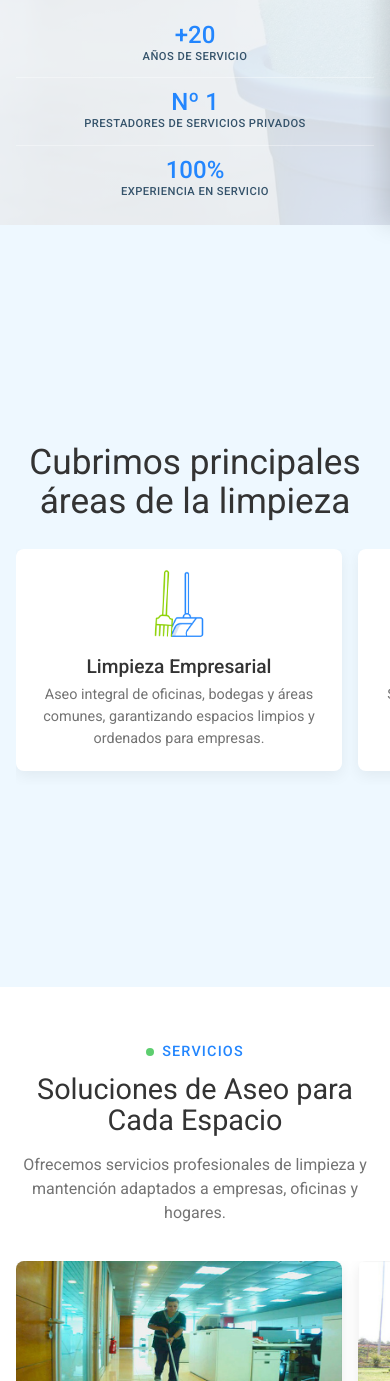
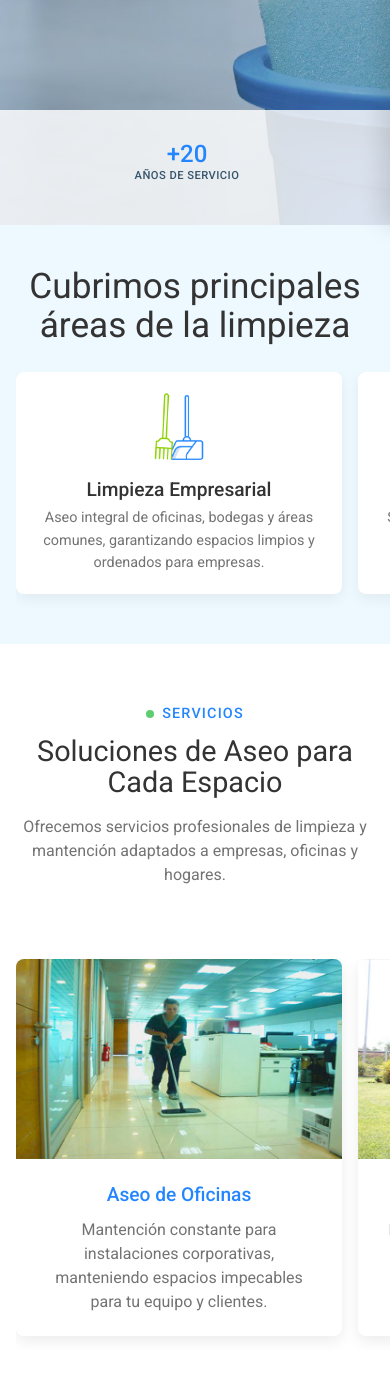
Before and after one commit to arielruiz1504-cloud/Acar-Web, a plain HTML site: page index.html in a window 390 px wide. Shown: the part 619-2000 px from the top of the page. Drawn offline with Linux system fonts and the light colour scheme.

Commit message:
Ajustes responsivos: stats deslizantes y elementos centrados.

```diff
--- a/assets/css/responsive.css
+++ b/assets/css/responsive.css
@@ -13,7 +13,7 @@
     .header-cta { width: 100%; }
     .hero h1 { font-size: clamp(2.25rem, 7vw, 3rem); }
     .desktop-break { display: none; }
-    .coverage-grid, .services-grid, .cards-container {
+    .hero-stats-inner, .coverage-grid, .services-grid, .cards-container {
         display: flex;
         gap: 24px;
         margin-right: -24px;
@@ -23,6 +23,13 @@
         scroll-snap-type: x mandatory;
         scrollbar-width: thin;
     }
+    .hero-stats-inner { margin-right: 0; padding: 0 24px 8px 0; }
+    .hero-stat {
+        flex: 0 0 min(390px, calc(100% - 48px));
+        padding: 8px 16px;
+        scroll-snap-align: start;
+    }
+    .hero-stat + .hero-stat { border-left: 0; }
     .coverage-item, .service-card, .card-horizontal {
         flex: 0 0 min(390px, calc(100% - 48px));
         scroll-snap-align: start;
@@ -40,20 +47,20 @@
     .hero h1 { font-size: 2.25rem; }
     .hero p { font-size: 14px; }
     .hero-stats { padding: 24px 0; }
-    .hero-stats-inner { grid-template-columns: 1fr; gap: 12px; }
-    .hero-stat + .hero-stat { padding-top: 12px; border-top: 1px solid rgba(255, 255, 255, .35); border-left: 0; }
+    .hero-stats-inner { gap: 16px; padding-right: 16px; }
+    .hero-stat { flex-basis: calc(100% - 32px); padding: 8px 12px; }
     .hero-stat strong { font-size: 1.5rem; }
     .hero-stat span { font-size: .7rem; }
     .section-header h2 { font-size: 2rem; }
-    .coverage { min-height: calc(100svh - var(--header-height)); padding: 62px 0 46px; }
+    .coverage { padding: 42px 0 36px; }
     .coverage .section-header { margin-bottom: 28px; }
     .coverage-grid, .services-grid, .cards-container { gap: 16px; margin-right: -16px; padding-right: 16px; }
     .coverage-item, .service-card, .card-horizontal { flex-basis: calc(100% - 32px); }
     .coverage-icon { height: 70px; font-size: 3.5rem; }
-    .card-horizontal { min-height: 0; padding: 20px 16px; }
+    .card-horizontal { min-height: 220px; padding: 24px 16px; }
     .card-content h3 { font-size: 1.1rem; }
     .card-content p { font-size: .9rem; }
-    .services, .why-us, .contact { padding-block: 52px; }
+    .services, .why-us, .contact { min-height: calc(100svh - var(--header-height)); padding-block: 52px; }
     .services h2, .why-us h2 { font-size: 1.8rem; }
     .contact-container { padding: 26px 20px; }
     .footer-main { grid-template-columns: 1fr; gap: 28px; padding-block: 34px; }
--- a/assets/css/styles.css
+++ b/assets/css/styles.css
@@ -27,8 +27,8 @@ a { color: inherit; }
 .header-cta, .hero-cta { display: inline-flex; align-items: center; justify-content: center; text-decoration: none; color: var(--white); }
 .header-cta { width: 138px; height: 39px; border: 0; border-radius: 4px; background: var(--blue); font: inherit; font-size: 14px; cursor: pointer; }
 
-.hero { position: relative; min-height: calc(100svh - var(--header-height)); color: var(--white); background-image: linear-gradient(rgba(35, 87, 130, 0.19), rgba(35, 87, 130, 0.422)), url("../img/principal.jpeg"); background-position: center; background-size: cover; }
-.hero-content { min-height: calc(100svh - var(--header-height)); display: flex; flex-direction: column; align-items: flex-start; justify-content: center; padding-block: 30px 170px; }
+.hero { position: relative; min-height: calc(100svh - var(--header-height)); color: var(--white); background-image: linear-gradient(rgba(35, 87, 130, 0.19), rgba(35, 87, 130, 0.422)), url("../img/principal.jpeg"); background-position: center 42%; background-size: cover; }
+.hero-content { min-height: calc(100svh - var(--header-height)); display: flex; flex-direction: column; align-items: center; justify-content: center; padding: 30px 0 170px; text-align: center; }
 .hero-badge { display: inline-block; margin-bottom: 20px; color: var(--white); font-size: .85rem; font-weight: 500; letter-spacing: .12em; text-transform: uppercase; }
 .hero h1 { margin: 0 0 18px; font-size: clamp(2.5rem, 4vw, 3.2rem); font-weight: 400; line-height: 1.05; letter-spacing: .2px; }
 .hero p { max-width: 570px; margin: 0 0 30px; font-size: 15px; line-height: 1.5; }
@@ -59,7 +59,7 @@ a { color: inherit; }
 .form-status { min-height: 21px; margin: 0 0 12px; color: #287d43; font-size: .85rem; }
 .form-status.is-error { color: #b42318; }
 
-.coverage { min-height: calc(100svh - var(--header-height)); display: flex; align-items: center; padding: 76px 0 58px; background: #eef8ff; }
+.coverage { display: flex; align-items: center; padding: 52px 0 48px; background: #eef8ff; }
 .coverage .section-header { margin-bottom: 34px; }
 .coverage .section-header h2 { margin: 0; font-size: 2.2rem; font-weight: 400; line-height: 1.1; }
 .coverage-grid { display: grid; grid-template-columns: repeat(3, 1fr); gap: 38px; }
@@ -78,7 +78,7 @@ section[id] { scroll-margin-top: var(--header-height); }
 .section-header p { max-width: 700px; margin: 0 auto; color: var(--muted); }
 .services .section-header { margin-bottom: 36px; }
 .cards-container { display: grid; grid-template-columns: repeat(3, 1fr); gap: 24px; }
-.card-horizontal { min-height: 190px; display: flex; align-items: flex-start; padding: 24px; border-top: 5px solid var(--green); border-radius: 8px; background: rgba(255, 255, 255, .1); box-shadow: 0 4px 6px rgba(0, 0, 0, .05); }
+.card-horizontal { min-height: 220px; display: flex; align-items: center; justify-content: center; padding: 28px 24px; border-top: 5px solid var(--green); border-radius: 8px; background: rgba(255, 255, 255, .1); box-shadow: 0 4px 6px rgba(0, 0, 0, .05); text-align: center; }
 .card-content h3 { margin: 0 0 10px; color: var(--white); font-size: 1.2rem; font-weight: 500; }
 .card-content p { margin: 0; color: rgba(255, 255, 255, .9); font-size: .95rem; line-height: 1.5; }
 .why-us .section-tag, .why-us .section-header p { color: var(--white); }
@@ -86,16 +86,16 @@ section[id] { scroll-margin-top: var(--header-height); }
 .why-us .card-content h3 { color: var(--blue); }
 .why-us .card-content p { color: var(--blue); }
 
-.services, .why-us, .contact { padding-block: 72px; }
+.services, .why-us, .contact { min-height: calc(100svh - var(--header-height)); display: flex; flex-direction: column; justify-content: center; padding-block: 72px; }
 .services h2, .why-us h2, .contact h2 { margin: 0 0 16px; font-weight: 400; }
 .services h2, .why-us h2 { text-align: center; font-size: 2.2rem; }
 .services-grid { display: grid; grid-template-columns: repeat(3, 1fr); gap: 28px; margin-top: 36px; }
-.service-card { overflow: hidden; background: var(--white); border-radius: 8px; box-shadow: 0 5px 15px rgba(0, 0, 0, .08); }
-.service-card-img { display: block; width: 100%; height: 180px; object-fit: cover; }
+.service-card { min-height: 340px; display: flex; flex-direction: column; overflow: hidden; background: var(--white); border-radius: 8px; box-shadow: 0 5px 15px rgba(0, 0, 0, .08); text-align: center; }
+.service-card-img { display: block; width: 100%; height: 200px; object-fit: cover; }
 .service-card-content { padding: 22px; }
 .service-card h3 { margin: 0 0 8px; color: var(--blue); font-size: 1.2rem; font-weight: 500; }
 .service-card p { margin: 0; color: var(--muted); }
-.service-help-card { display: flex; align-items: center; min-height: 280px; color: var(--white); background: var(--blue); }
+.service-help-card { min-height: 340px; display: flex; align-items: center; color: var(--white); background: var(--blue); }
 .service-help-card .service-card-content { width: 100%; }
 .service-help-card h3 { color: var(--white); }
 .service-help-card p { color: rgba(255, 255, 255, .9); }
@@ -105,15 +105,17 @@ section[id] { scroll-margin-top: var(--header-height); }
 .service-help-link:hover span { transform: translateX(4px); }
 .why-us { color: var(--white); background: linear-gradient(rgba(35, 134, 254, .9), rgba(35, 134, 254, .9)), url("../img/hero.jpg") center / cover; }
 .contact { background: var(--light); }
-.contact-container { max-width: 700px; margin: 0 auto; padding: 40px; background: var(--white); box-shadow: 0 4px 20px rgba(0, 0, 0, .05); }
+.contact-container { width: 100%; max-width: 700px; margin: 0 auto; padding: 40px; background: var(--white); box-shadow: 0 4px 20px rgba(0, 0, 0, .05); text-align: center; }
 .contact h2 { text-align: center; }
 .form-group { margin-bottom: 18px; }
-.form-group label { display: block; margin-bottom: 6px; font-weight: 500; }
+.form-group label { display: block; margin-bottom: 6px; font-weight: 500; text-align: left; }
 .form-group input, .form-group textarea, .form-group select { width: 100%; padding: 11px; border: 1px solid #ccc; border-radius: 4px; font: inherit; }
 .btn-submit { width: 100%; padding: 14px; border: 0; border-radius: 4px; color: var(--white); background: var(--green); font: inherit; cursor: pointer; }
 .site-footer { color: var(--white); background: #171717; font-size: .9rem; }
 .footer-main { display: grid; grid-template-columns: 1.25fr .8fr 1fr .8fr; gap: 42px; padding-block: 42px 46px; }
 .footer-brand, .footer-column { display: flex; flex-direction: column; align-items: flex-start; gap: 10px; }
+.footer-main { display: grid; grid-template-columns: 1fr 1fr; gap: 42px; padding-block: 42px 46px; }
+.footer-brand, .footer-column { display: flex; flex-direction: column; align-items: center; gap: 10px; text-align: center; }
 .footer-brand { margin: 0; font-style: normal; }
 .footer-brand img { width: 180px; height: auto; margin-bottom: 8px; }
 .footer-brand a, .footer-brand span { color: #f1f1f1; text-decoration: none; line-height: 1.35; }
```
